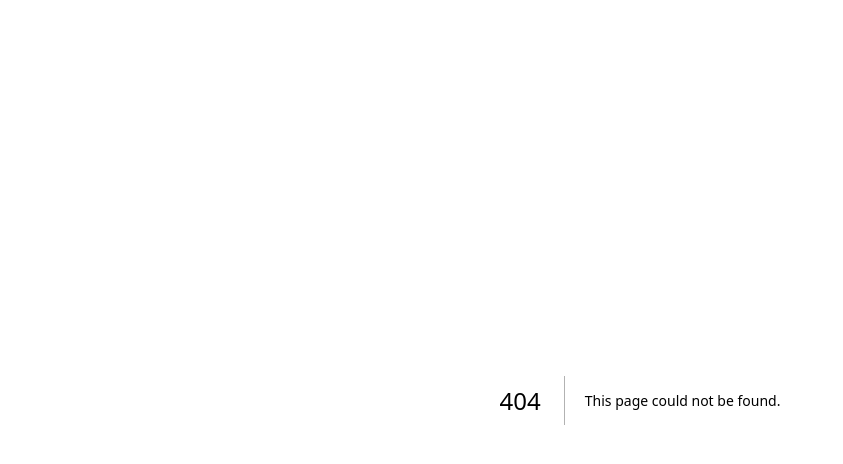
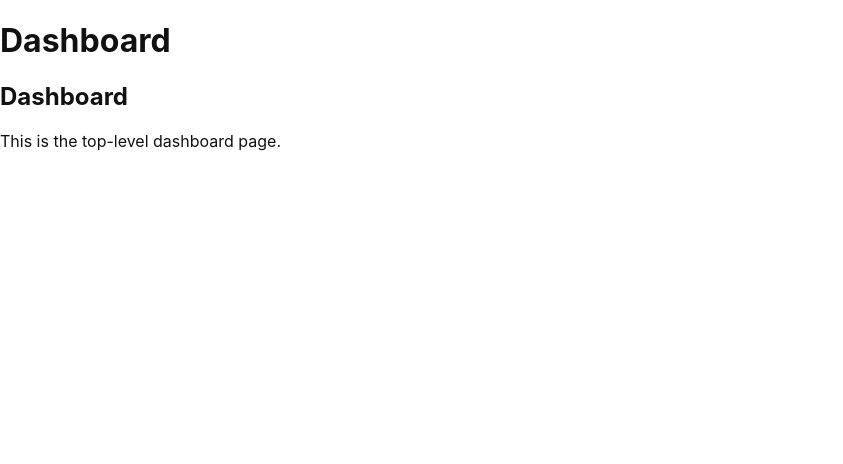
Before and after one commit to Zwin-ux/Sunny, a Next.js app: page /dashboard in a window 1280 px wide. Before the commit this address had no page. Shown: the top 464 px of the page, without its empty margins (0-843 px from the left). Built offline with nearby package versions, Linux system fonts and the light colour scheme.

Commit message:
feat(app): add top-level dashboard page for deployment

```diff
--- /dev/null
+++ b/app/dashboard/page.tsx
@@ -0,0 +1,8 @@
+export default function DashboardPage() {
+  return (
+    <main>
+      <h2>Dashboard</h2>
+      <p>This is the top-level dashboard page.</p>
+    </main>
+  )
+}
```
